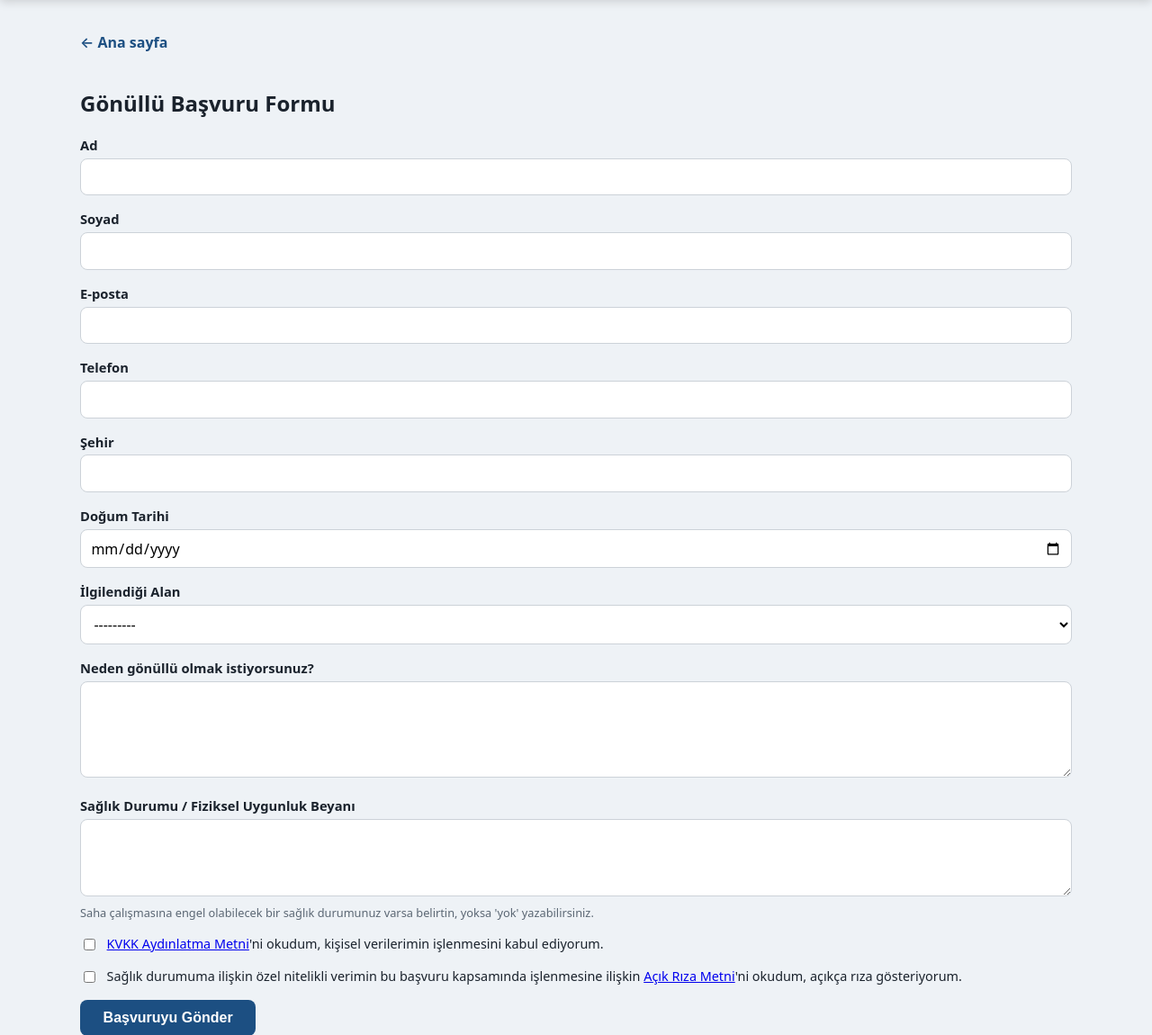
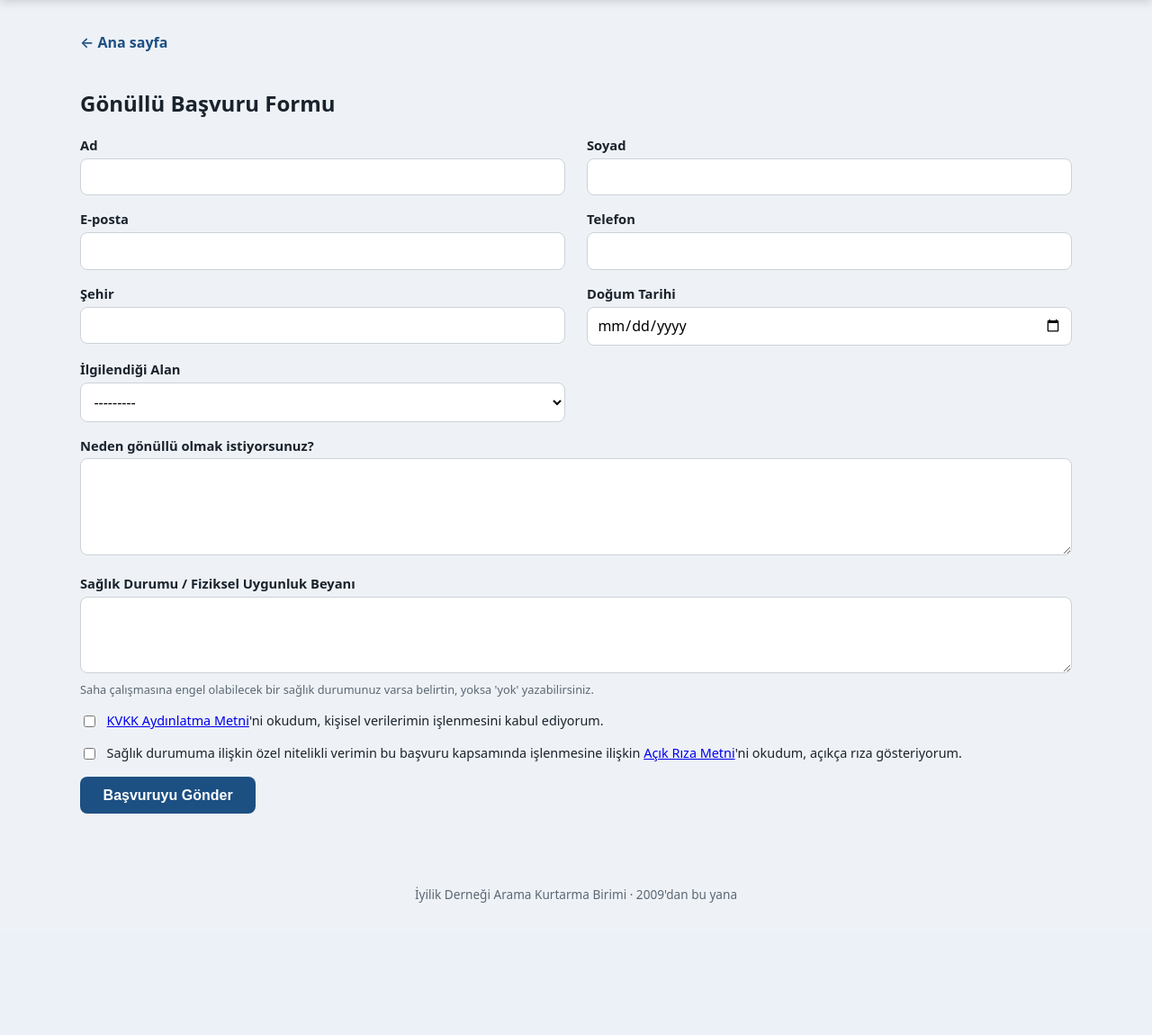
Before and after one commit to devrankacan/aramakurtarma, a Django app: page /gonullu-ol/ in a window 1280 px wide. Shown: the part 76-1226 px from the top of the page at 90% size. After the commit the page ends 1079 px from the top, so only its background shows below. Run offline with Django 5.2, Linux system fonts and the light colour scheme; parts of the project's set-up code (start-up, migrations or seed data) failed here and were passed over.

Commit message:
Gönüllü başvuru formunu 2 sütunlu düzene çevir
Kısa alanlar (ad/soyad, e-posta/telefon, şehir/doğum tarihi,
ilgilendiği alan) artık bir satırda ikişerli gösteriliyor. Uzun metin
alanları (motivasyon, sağlık beyanı) ve onay kutuları tam genişlikte
kalmaya devam ediyor. Dar ekranlarda (≤640px) tek sütuna düşüyor.

```diff
--- a/backend/templates/forms_app/volunteer_apply.html
+++ b/backend/templates/forms_app/volunteer_apply.html
@@ -1,41 +1,53 @@
 {% extends "base.html" %}
+{% block extra_head %}
+<style>
+  .volunteer-form-grid { display: grid; grid-template-columns: 1fr 1fr; gap: 0 1.5rem; }
+  .volunteer-form-grid .full-width { grid-column: 1 / -1; }
+  @media (max-width: 640px) { .volunteer-form-grid { grid-template-columns: 1fr; } }
+</style>
+{% endblock %}
 {% block content %}
 <a class="back" href="{% url 'home' %}">&larr; Ana sayfa</a>
 <h2>Gönüllü Başvuru Formu</h2>
 <form method="post" novalidate>
   {% csrf_token %}
+  <div class="volunteer-form-grid">
   {% for field in form %}
     {% if field.name == "kvkk_consent" %}
-      <div class="consent-field">
+      <div class="consent-field full-width">
         {{ field }}
         <label for="{{ field.id_for_label }}">
           <a href="{% url 'kvkk_notice' %}" target="_blank" rel="noopener">KVKK Aydınlatma Metni</a>'ni
           okudum, kişisel verilerimin işlenmesini kabul ediyorum.
         </label>
+        {% if field.errors %}<div class="field-error">{{ field.errors|striptags }}</div>{% endif %}
       </div>
     {% elif field.name == "health_data_consent" %}
-      <div class="consent-field">
+      <div class="consent-field full-width">
         {{ field }}
         <label for="{{ field.id_for_label }}">
           Sağlık durumuma ilişkin özel nitelikli verimin bu başvuru kapsamında işlenmesine ilişkin
           <a href="{% url 'explicit_consent_notice' %}" target="_blank" rel="noopener">Açık Rıza Metni</a>'ni
           okudum, açıkça rıza gösteriyorum.
         </label>
+        {% if field.errors %}<div class="field-error">{{ field.errors|striptags }}</div>{% endif %}
       </div>
     {% elif field.field.widget.input_type == "checkbox" %}
-      <div class="consent-field">
+      <div class="consent-field full-width">
         {{ field }}
         <label for="{{ field.id_for_label }}">{{ field.label }}</label>
+        {% if field.errors %}<div class="field-error">{{ field.errors|striptags }}</div>{% endif %}
       </div>
     {% else %}
-      <p>
+      <p{% if field.name == "motivation" or field.name == "health_declaration" %} class="full-width"{% endif %}>
         <label for="{{ field.id_for_label }}">{{ field.label }}</label>
         {{ field }}
         {% if field.help_text %}<small class="help-text">{{ field.help_text }}</small>{% endif %}
+        {% if field.errors %}<div class="field-error">{{ field.errors|striptags }}</div>{% endif %}
       </p>
     {% endif %}
-    {% if field.errors %}<div class="field-error">{{ field.errors|striptags }}</div>{% endif %}
   {% endfor %}
+  </div>
   <button type="submit">Başvuruyu Gönder</button>
 </form>
 {% endblock %}
```
